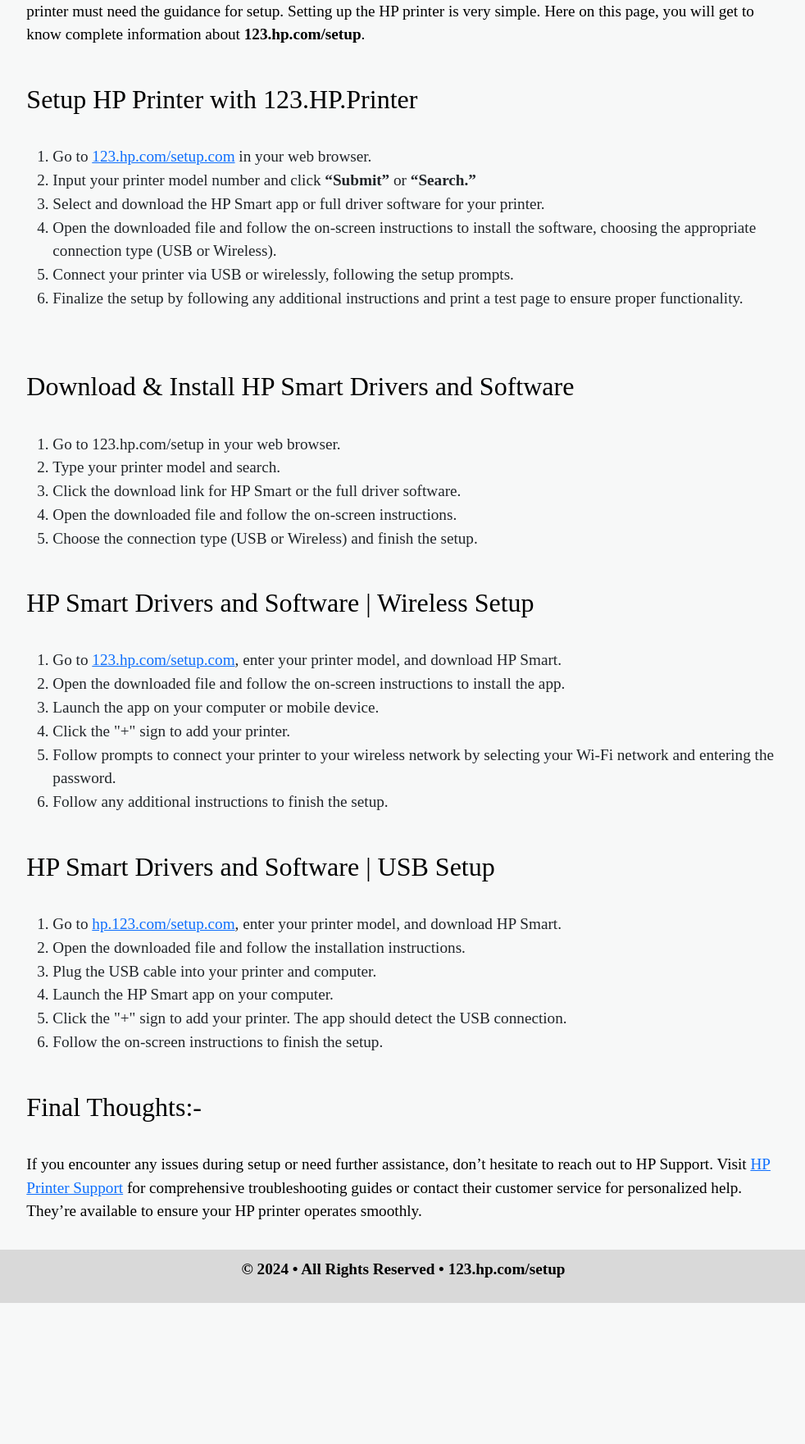
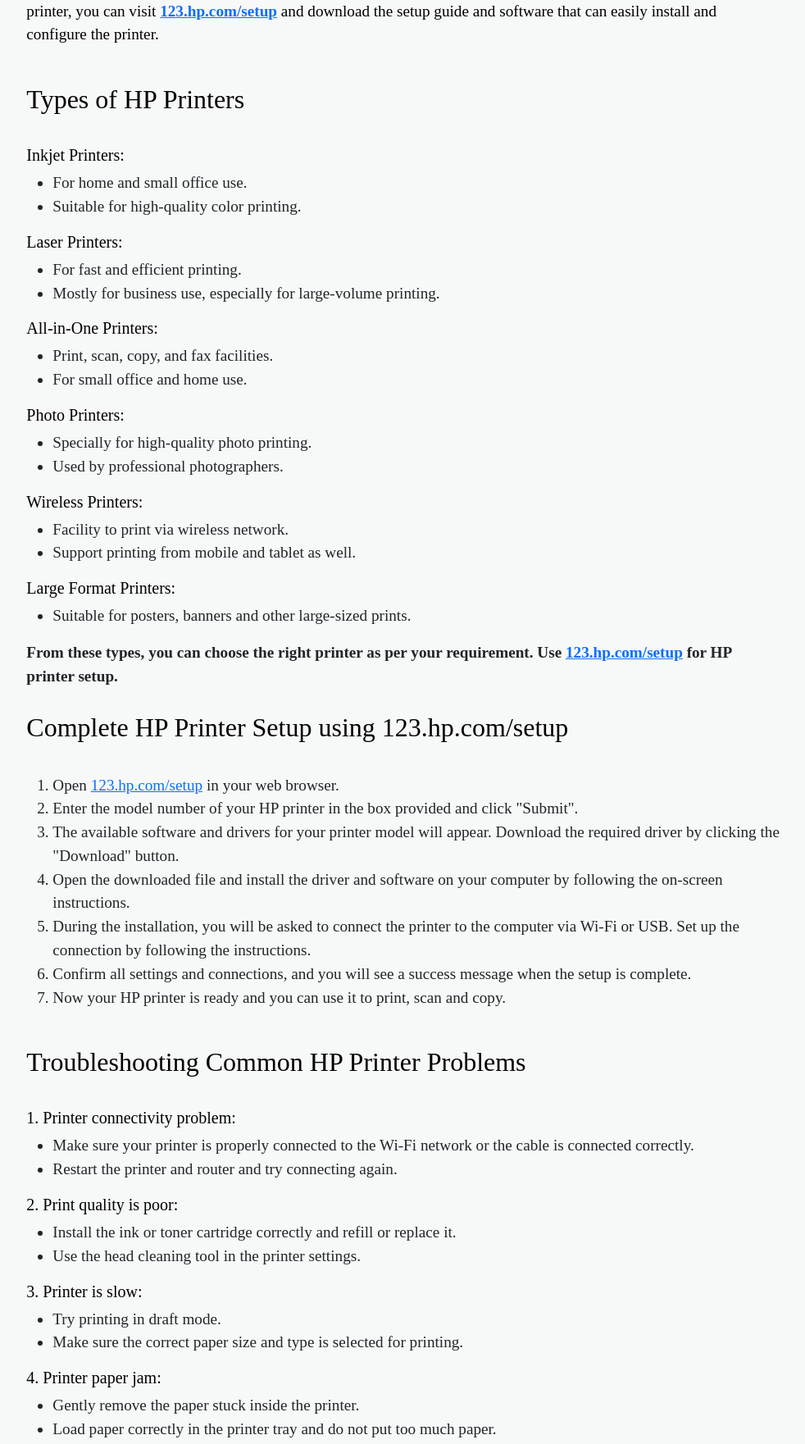
Before and after one commit to 123hpcomsetupnow/123hpcomsetupnow.github.io, a plain HTML site: page index.html in a window 1280 px wide. Shown: the part 360-2121 px from the top of the page at 82% size, without its empty margins (148-1130 px from the left). Before the commit the page ends 1949 px from the top, so only its background shows below. Drawn offline with nearby package versions, Linux system fonts and the light colour scheme.

Commit message:
Update index.html

```diff
--- a/index.html
+++ b/index.html
@@ -5,13 +5,13 @@
     <meta http-equiv="X-UA-Compatible" content="IE=edge">
     <meta name="viewport" content="width=device-width, initial-scale=1.0">
     <meta name='url' content='https://123hpcomsetupnow.github.io/'>
-    <meta name='keywords' content='123.hp.com/setup, 123.hp.com, hp.123.com/setup. 123.com/setup'>
-    <meta name='description' content='123.hp.com/setup provides an easy-to-follow guide for downloading drivers, connecting your printer via USB or wireless, and ensuring optimal performance. '>
+    <meta name='keywords' content='123.hp.com/setup, hp.123.com/setup, Setup HP Printer, Download and Install HP Printer, Install HP Printer'>
+    <meta name='description' content='For HP printer setup visit 123.hp.com/setup, select the printer model, download the driver and connect the printer as per the instructions.'>
     <meta name='robots' content='index,follow'>
-    <meta property="og:title" content="123.hp.com/setup - How do I complete setup my HP printer"/>
-    <meta property="og:description" content="123.hp.com/setup provides an easy-to-follow guide for downloading drivers, connecting your printer via USB or wireless, and ensuring optimal performance. "/>
+    <meta property="og:title" content="123.hp.com/setup : Complete HP printer Setup | Easy Printer Solutions"/>
+    <meta property="og:description" content="For HP printer setup visit 123.hp.com/setup, select the printer model, download the driver and connect the printer as per the instructions."/>
     <meta property="og:url" content="https://123hpcomsetupnow.github.io/">
-    <title>123.hp.com/setup - How do I complete setup my HP printer </title>
+    <title>123.hp.com/setup : Complete HP printer Setup | Easy Printer Solutions</title>
     <link href="https://cdn.jsdelivr.net/npm/bootstrap@5.0.2/dist/css/bootstrap.min.css" rel="stylesheet" integrity="sha384-EVSTQN3/azprG1Anm3QDgpJLIm9Nao0Yz1ztcQTwFspd3yD65VohhpuuCOmLASjC" crossorigin="anonymous">
     <link rel="icon" href="logo.png">
     <!-- Google tag (gtag.js) -->
@@ -62,6 +62,11 @@
         h2, p {
             color: #000;
         }
+
+        h3 {
+            color: #000;
+            font-size: 20px;
+        }
         footer {
             text-align: center;
         }
@@ -93,58 +98,110 @@
                 <br>
                 <a href="https://ww0.us?aHR0cHM6Ly8xMjNocGNvbXNldHVwbm93LmdpdGh1Yi5pbw=="><button>Download HP Printer Drivers</button></a>
                 <br>
-                <p><strong>123.HP.COM</strong> are the all-in-one solution for office use as well as for home use. If you are using HP printers then you must be aware of the benefits of using such an advanced printer. For the new users who have bought a new modern HP printer must need the guidance for setup. Setting up the HP printer is very simple. Here on this page, you will get to know complete information about <strong>123.hp.com/setup</strong>.</p>
+
+
+              <p><strong>HP printer</strong> is a high-quality printing device designed for personal and business use. There are various models of HP printers available, which come with Wi-Fi, wireless, and multifunction features. If you want to setup your new HP printer, you can visit <strong><a href="https://123hpcomsetupnow.github.io/">123.hp.com/setup</a></strong> and download the setup guide and software that can easily install and configure the printer.</p>
+
                 <br>
-                <h2>Setup HP Printer with 123.HP.Printer</h2>
+<h2>Types of HP Printers</h2>
+
+
+<br>
+<h3>Inkjet Printers:</h3>
+<ul>
+<li>For home and small office use.</li>
+<li>Suitable for high-quality color printing.</li>
+</ul>
+<h3>Laser Printers:</h3>
+<ul>
+<li>For fast and efficient printing.</li>
+<li>Mostly for business use, especially for large-volume printing.</li>
+</ul>
+<h3>All-in-One Printers:</h3>
+<ul>
+<li>Print, scan, copy, and fax facilities.</li>
+<li>For small office and home use.</li>
+</ul>
+<h3>Photo Printers:</h3>
+<ul>
+<li>Specially for high-quality photo printing.</li>
+<li>Used by professional photographers.</li>
+</ul>
+<h3>Wireless Printers:</h3>
+<ul>
+<li>Facility to print via wireless network.</li>
+<li>Support printing from mobile and tablet as well.</li>
+</ul>
+<h3>Large Format Printers:</h3>
+<ul>
+<li>Suitable for posters, banners and other large-sized prints.</li>
+</ul>
+
+<strong>From these types, you can choose the right printer as per your requirement. Use <a href="https://123hpcomsetupnow.github.io/">123.hp.com/setup</a> for HP printer setup.</strong>
+
+                       <br>
                 <br>
-                <ol>
-<li>Go to <a href="https://123hpcomsetupnow.github.io/">123.hp.com/setup.com</a> in your web browser.</li>
-<li>Input your printer model number and click <strong>“Submit”</strong> or <strong>“Search.”</strong></li>
-<li>Select and download the HP Smart app or full driver software for your printer.</li>
-<li>Open the downloaded file and follow the on-screen instructions to install the software, choosing the appropriate connection type (USB or Wireless).</li>
-<li>Connect your printer via USB or wirelessly, following the setup prompts.</li>
-<li>Finalize the setup by following any additional instructions and print a test page to ensure proper functionality.</li>
-                </ol>
+                <h2>Complete HP Printer Setup using 123.hp.com/setup</h2>
+
+<br>
+<ol>
+<li>Open <a href="https://123hpcomsetupnow.github.io/">123.hp.com/setup</a> in your web browser.</li>
+<li>Enter the model number of your HP printer in the box provided and click "Submit".</li>
+<li>The available software and drivers for your printer model will appear. Download the required driver by clicking the "Download" button.</li>
+<li>Open the downloaded file and install the driver and software on your computer by following the on-screen instructions.</li>
+<li>During the installation, you will be asked to connect the printer to the computer via Wi-Fi or USB. Set up the connection by following the instructions.</li>
+<li>Confirm all settings and connections, and you will see a success message when the setup is complete.</li>
+<li>Now your HP printer is ready and you can use it to print, scan and copy.</li>
+</ol>
+<br>
+                <h2>Troubleshooting Common HP Printer Problems</h2>
+
+
+<br>
+<h3>1. Printer connectivity problem:</h3>
+<ul>
+<li>Make sure your printer is properly connected to the Wi-Fi network or the cable is connected correctly.</li>
+<li>Restart the printer and router and try connecting again.</li>
+</ul>
+<h3>2. Print quality is poor:</h3>
+<ul>
+<li>Install the ink or toner cartridge correctly and refill or replace it.</li>
+<li>Use the head cleaning tool in the printer settings.</li>
+</ul>
+<h3>3. Printer is slow:</h3>
+<ul>
+<li>Try printing in draft mode.</li>
+<li>Make sure the correct paper size and type is selected for printing.</li>
+</ul>
+<h3>4. Printer paper jam:</h3>
+<ul>
+<li>Gently remove the paper stuck inside the printer.</li>
+<li>Load paper correctly in the printer tray and do not put too much paper.</li>
+</ul>
+<h3>5. Driver problem:</h3>
+<ul>
+<li>Download and install the latest driver for the printer from <a href="https://123hpcomsetupnow.github.io/">123.hp.com/setup</a>.</li>
+<li>Uninstall existing driver and install new driver.</li>
+</ul>
+<h3>6. Printer showing offline:</h3>
+<ul>
+<li>Go to the printer settings on the computer and set it to "Set as default printer" and uncheck the "Use printer offline" option.</li>
+<li>Confirm that your printer and computer are connected to the same network.</li>
+</ul>
+<h3>7. Not printing:</h3>
+<ul>
+<li>There may be any pending or stuck print jobs in the print queue, clear it.</li>
+<li>Update the printer's firmware.</li>
+</ul>
+<h3>8. Scanner not working:</h3>
+<ul>
+<li>Update the scanner's software.</li>
+<li>Check that scanner is connected to the computer correctly.</li>
+</ul>
+With these measures, you can easily troubleshoot common HP printer problems.
+
                 <br>
 
-                <br>
-                <h2>Download & Install HP Smart Drivers and Software</h2>
-                <br>
-                <ol>
-<li>Go to 123.hp.com/setup in your web browser.</li>
-<li>Type your printer model and search.</li>
-<li>Click the download link for HP Smart or the full driver software.</li>
-<li>Open the downloaded file and follow the on-screen instructions.</li>
-<li>Choose the connection type (USB or Wireless) and finish the setup.</li>
-                </ol>
-                <br>
-                <h2>HP Smart Drivers and Software | Wireless Setup</h2>
-                <br>
-
-                <ol>
-<li>Go to <a href="https://123hpcomsetupnow.github.io/">123.hp.com/setup.com</a>, enter your printer model, and download HP Smart.</li>
-<li>Open the downloaded file and follow the on-screen instructions to install the app.</li>
-<li>Launch the app on your computer or mobile device.</li>
-<li>Click the "+" sign to add your printer.</li>
-<li>Follow prompts to connect your printer to your wireless network by selecting your Wi-Fi network and entering the password.</li>
-<li>Follow any additional instructions to finish the setup.</li>
-                </ol>
-                <br>
-                <h2>HP Smart Drivers and Software | USB Setup</h2>
-                <br>
-
-                <ol>
-<li>Go to <a href="https://123hpcomsetupnow.github.io/">hp.123.com/setup.com</a>, enter your printer model, and download HP Smart.</li>
-<li>Open the downloaded file and follow the installation instructions.</li>
-<li>Plug the USB cable into your printer and computer.</li>
-<li>Launch the HP Smart app on your computer.</li>
-<li>Click the "+" sign to add your printer. The app should detect the USB connection.</li>
-<li>Follow the on-screen instructions to finish the setup.</li>
-                </ol>
-                <br>
-                <h2>Final Thoughts:-</h2>
-                <br>
-                <p>If you encounter any issues during setup or need further assistance, don’t hesitate to reach out to HP Support. Visit <a href="https://123hpcomsetupnow.github.io/">HP Printer Support</a> for comprehensive troubleshooting guides or contact their customer service for personalized help. They’re available to ensure your HP printer operates smoothly.</p>
             </div>
             <div class="col-md-1"></div>
         </div>
```
